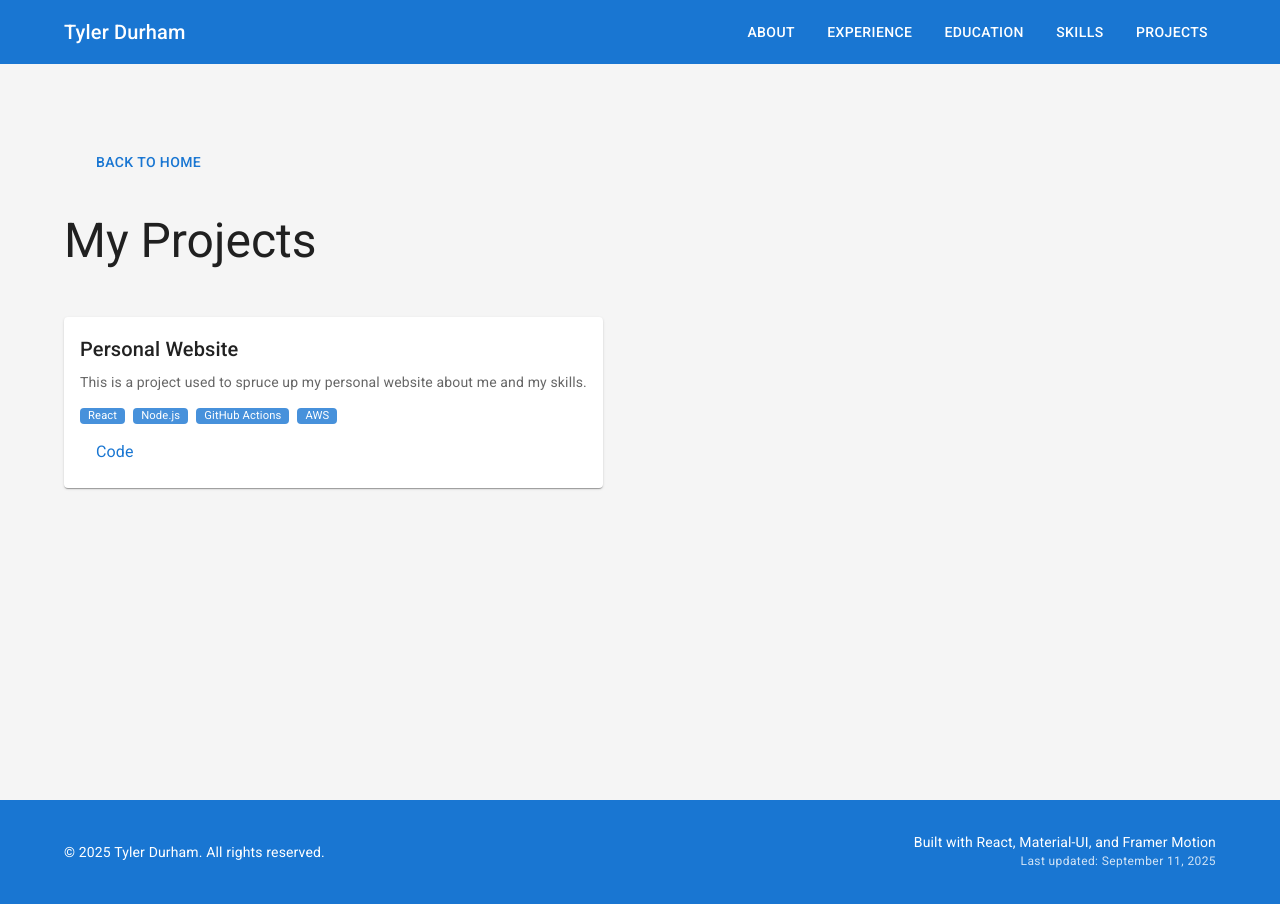
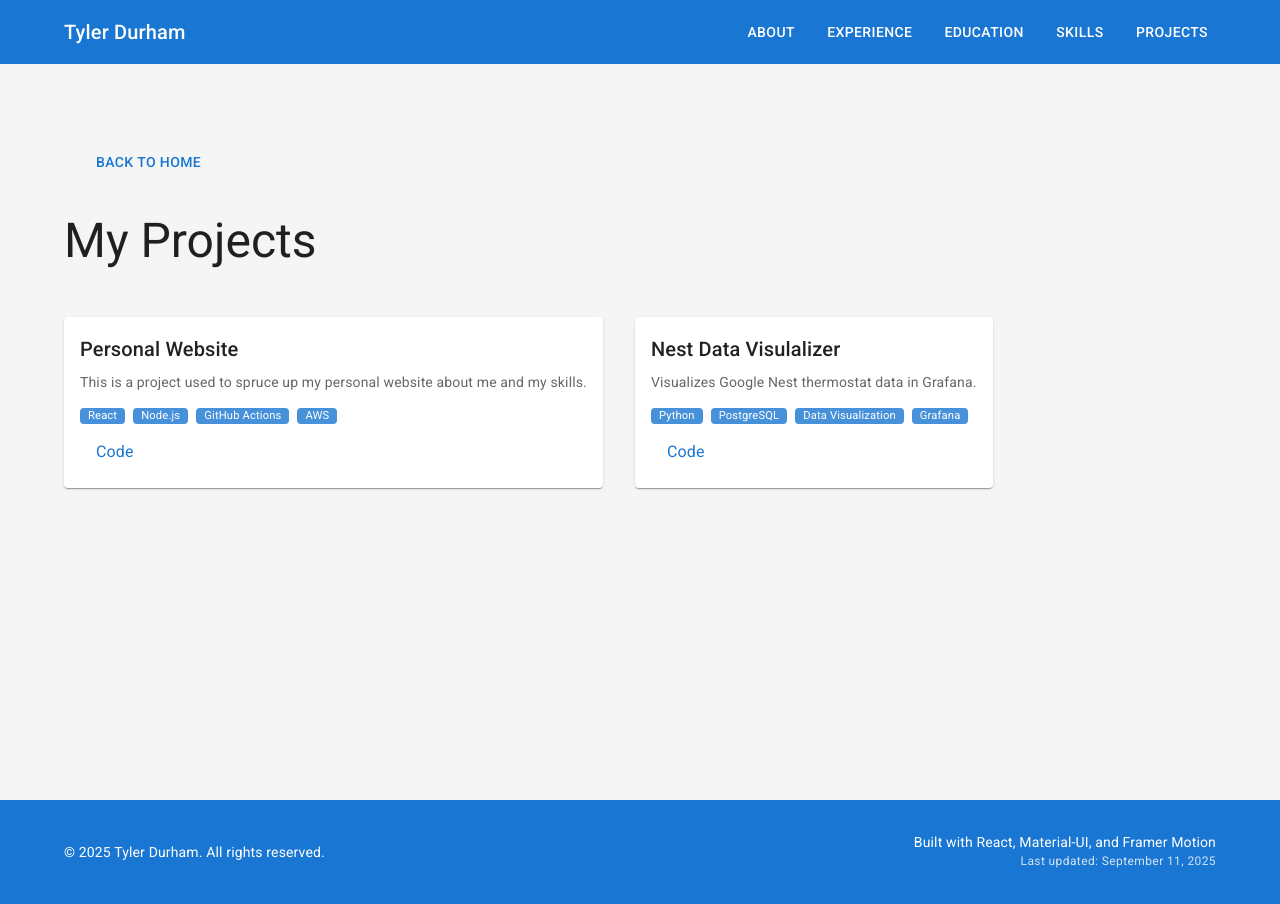
Before and after one commit to LoreCrux/personal_site, a React (Create React App) app: page /projects in a window 1280 px wide. Built offline with nearby package versions, Linux system fonts and the light colour scheme; some icons are missing.

Commit message:
Adding Grafana project, package updates

```diff
--- a/src/components/Projects.js
+++ b/src/components/Projects.js
@@ -14,6 +14,14 @@ const projects = [
     github: 'https://github.com/LoreCrux/personal_site',
     demo: '#',
     tags: ['React', 'Node.js', 'GitHub Actions', 'AWS']
+  }
+  ,{
+    title: 'Nest Data Visulalizer',
+    description: 'Visualizes Google Nest thermostat data in Grafana.',
+    // image: 'https://via.placeholder.com/300x200',
+    github: 'https://github.com/LoreCrux/nest_data',
+    demo: '#',
+    tags: ['Python', 'PostgreSQL', 'Data Visualization', 'Grafana']
   }
 ];
 
```
Also changed, not shown: 1 other file (tests, documents, lock files or other folders).
